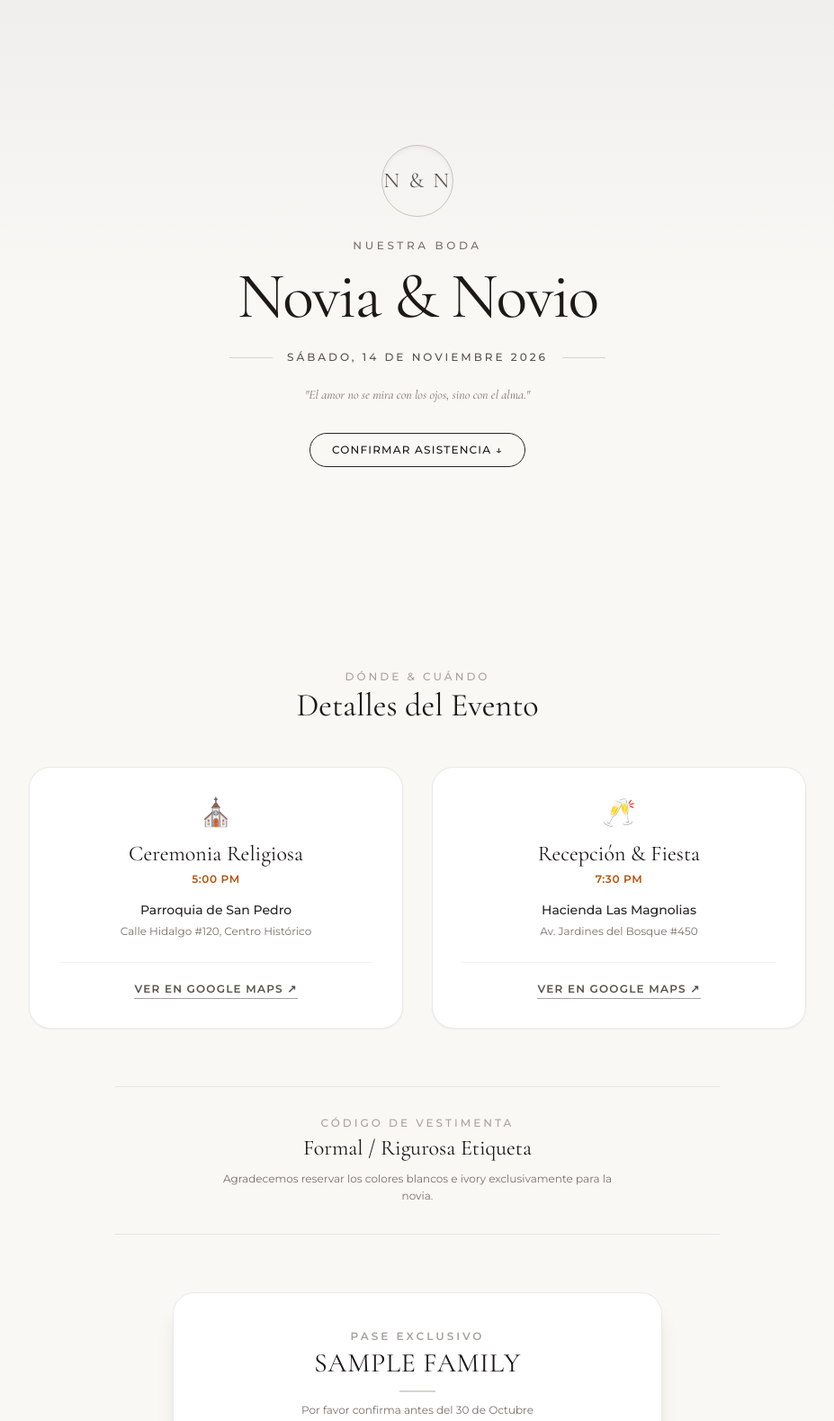
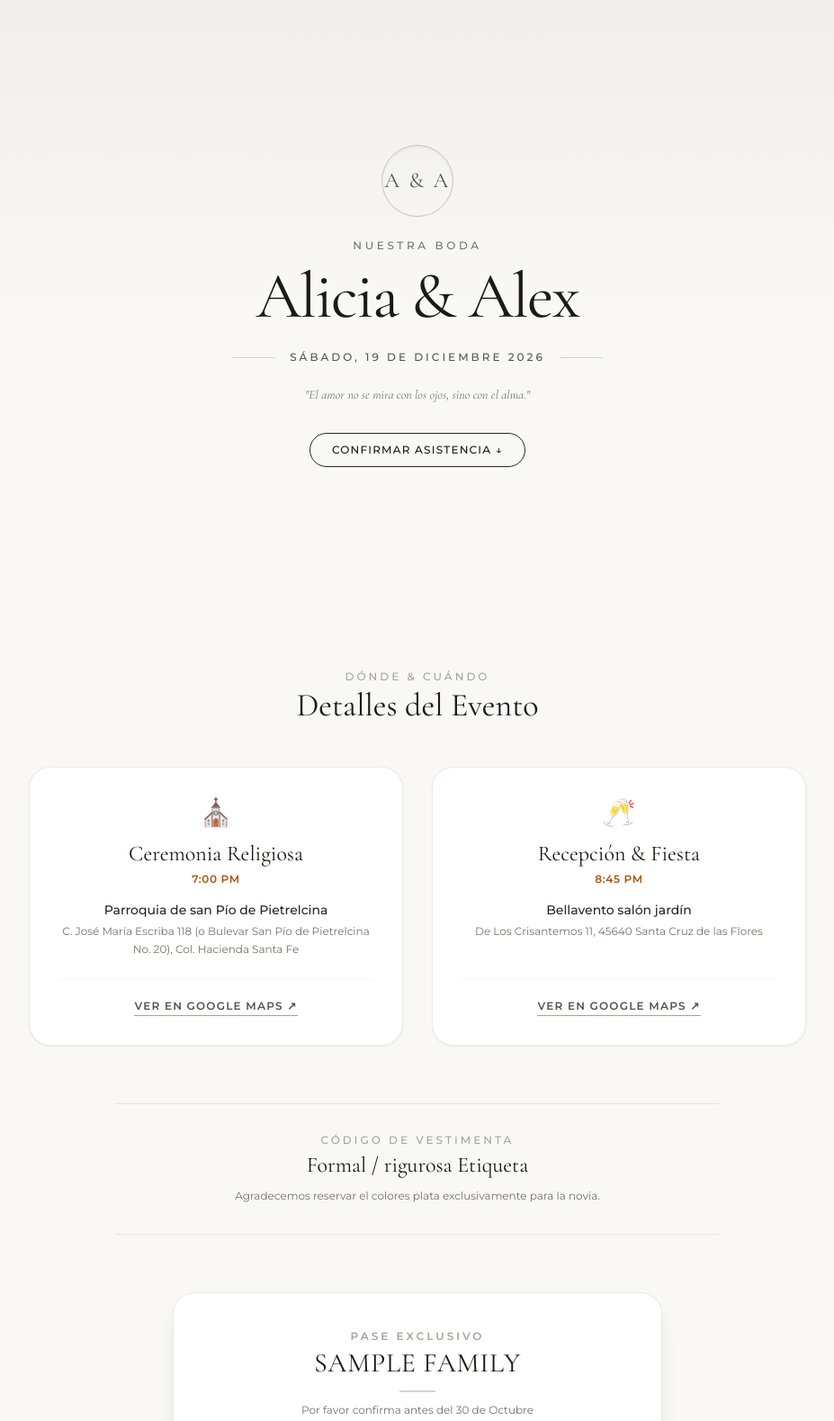
Before and after one commit to chesito1120/boda_project, a Django app: page /invitacion/00000000-0000-0000-0000-000000000001/ in a window 1280 px wide. Shown: the top 1579 px of the page at 90% size, without its empty margins (176-1103 px from the left). Run offline with Django 5.2, Linux system fonts and the light colour scheme; tables that the repository leaves empty hold one stand-in row (values such as "Sample post"); some libraries are stand-ins or nearby versions.

Commit message:
Update: Actualizar informacion real en la plantilla de invitacion

```diff
--- a/rsvp/templates/rsvp/invitation.html
+++ b/rsvp/templates/rsvp/invitation.html
@@ -21,17 +21,17 @@
     <header class="relative min-h-[85vh] flex flex-col items-center justify-center text-center px-4 bg-gradient-to-b from-stone-200/50 via-[#FAF8F5] to-[#FAF8F5]">
         <!-- Monograma -->
         <div class="w-16 h-16 sm:w-20 sm:h-20 border border-stone-400/60 rounded-full flex items-center justify-center mb-6 text-stone-600 font-serif-title text-2xl tracking-widest shadow-inner">
-            N & N
+            A & A
         </div>
 
         <p class="text-xs uppercase tracking-[0.3em] text-stone-500 mb-3 font-medium">Nuestra Boda</p>
         <h1 class="text-5xl sm:text-7xl font-serif-title text-stone-900 tracking-tight mb-4">
-            Novia & Novio
+            Alicia & Alex
         </h1>
 
         <div class="flex items-center gap-4 my-2 text-stone-400">
             <span class="h-[1px] w-12 bg-stone-300"></span>
-            <span class="text-xs uppercase tracking-[0.25em] text-stone-600 font-medium">Sábado, 14 de Noviembre 2026</span>
+            <span class="text-xs uppercase tracking-[0.25em] text-stone-600 font-medium">Sábado, 19 de Diciembre 2026</span>
             <span class="h-[1px] w-12 bg-stone-300"></span>
         </div>
 
@@ -58,12 +58,12 @@
                 <div>
                     <span class="text-3xl block mb-3">⛪</span>
                     <h3 class="text-2xl font-serif-title text-stone-900 mb-1">Ceremonia Religiosa</h3>
-                    <p class="text-xs text-amber-700 font-semibold tracking-wider uppercase mb-4">5:00 PM</p>
-                    <p class="text-sm font-medium text-stone-800">Parroquia de San Pedro</p>
-                    <p class="text-xs text-stone-500 mt-1 leading-relaxed">Calle Hidalgo #120, Centro Histórico</p>
+                    <p class="text-xs text-amber-700 font-semibold tracking-wider uppercase mb-4">7:00 PM</p>
+                    <p class="text-sm font-medium text-stone-800">Parroquia de san Pío de Pietrelcina</p>
+                    <p class="text-xs text-stone-500 mt-1 leading-relaxed">C. José María Escriba 118 (o Bulevar San Pío de Pietrelcina No. 20), Col. Hacienda Santa Fe</p>
                 </div>
                 <div class="mt-6 pt-4 border-t border-stone-100">
-                    <a href="https://maps.google.com" target="_blank" class="inline-block text-xs uppercase tracking-widest text-stone-600 hover:text-stone-950 font-semibold border-b border-stone-400 pb-0.5">
+                    <a href="https://www.google.com/maps/place/Parroquia+de+San+P%C3%ADo+de+Pietrelcina/@20.5223742,-103.3879564,17z/data=!3m1!4b1!4m6!3m5!1s0x842f525f7cd5a699:0xab3459dfb259d7b1!8m2!3d20.5223692!4d-103.3853815!16s%2Fg%2F11b_000gkl?entry=ttu&g_ep=EgoyMDI2MTEwMy4wIKXMDSoASAFQAw%3D%3D" target="_blank" class="inline-block text-xs uppercase tracking-widest text-stone-600 hover:text-stone-950 font-semibold border-b border-stone-400 pb-0.5">
                         Ver en Google Maps ↗
                     </a>
                 </div>
@@ -74,12 +74,12 @@
                 <div>
                     <span class="text-3xl block mb-3">🥂</span>
                     <h3 class="text-2xl font-serif-title text-stone-900 mb-1">Recepción & Fiesta</h3>
-                    <p class="text-xs text-amber-700 font-semibold tracking-wider uppercase mb-4">7:30 PM</p>
-                    <p class="text-sm font-medium text-stone-800">Hacienda Las Magnolias</p>
-                    <p class="text-xs text-stone-500 mt-1 leading-relaxed">Av. Jardines del Bosque #450</p>
+                    <p class="text-xs text-amber-700 font-semibold tracking-wider uppercase mb-4">8:45 PM</p>
+                    <p class="text-sm font-medium text-stone-800">Bellavento salón jardín</p>
+                    <p class="text-xs text-stone-500 mt-1 leading-relaxed">De Los Crisantemos 11, 45640 Santa Cruz de las Flores</p>
                 </div>
                 <div class="mt-6 pt-4 border-t border-stone-100">
-                    <a href="https://maps.google.com" target="_blank" class="inline-block text-xs uppercase tracking-widest text-stone-600 hover:text-stone-950 font-semibold border-b border-stone-400 pb-0.5">
+                    <a href="https://www.google.com/maps/place/Bellavento+sal%C3%B3n+jard%C3%ADn/@20.4862398,-103.4950719,17z/data=!4m6!3m5!1s0x842f550000c3320b:0x55e353bbaac092b9!8m2!3d20.4871397!4d-103.494893!16s%2Fg%2F11wxpyxnwx?hl=es&entry=ttu&g_ep=EgoyMDI2MTEwMy4wIKXMDSoASAFQAw%3D%3D" target="_blank" class="inline-block text-xs uppercase tracking-widest text-stone-600 hover:text-stone-950 font-semibold border-b border-stone-400 pb-0.5">
                         Ver en Google Maps ↗
                     </a>
                 </div>
@@ -90,9 +90,9 @@
     <!-- CÓDIGO DE VESTIMENTA Y DETALLES -->
     <section class="max-w-2xl mx-auto px-4 py-8 text-center border-y border-stone-200">
         <p class="text-xs uppercase tracking-[0.25em] text-stone-400 font-medium">Código de Vestimenta</p>
-        <h3 class="text-2xl font-serif-title text-stone-900 mt-1 mb-2">Formal / Rigurosa Etiqueta</h3>
+        <h3 class="text-2xl font-serif-title text-stone-900 mt-1 mb-2">Formal / rigurosa Etiqueta</h3>
         <p class="text-xs text-stone-500 max-w-md mx-auto leading-relaxed">
-            Agradecemos reservar los colores blancos e ivory exclusivamente para la novia.
+            Agradecemos reservar el colores plata exclusivamente para la novia.
         </p>
     </section>
 
```
